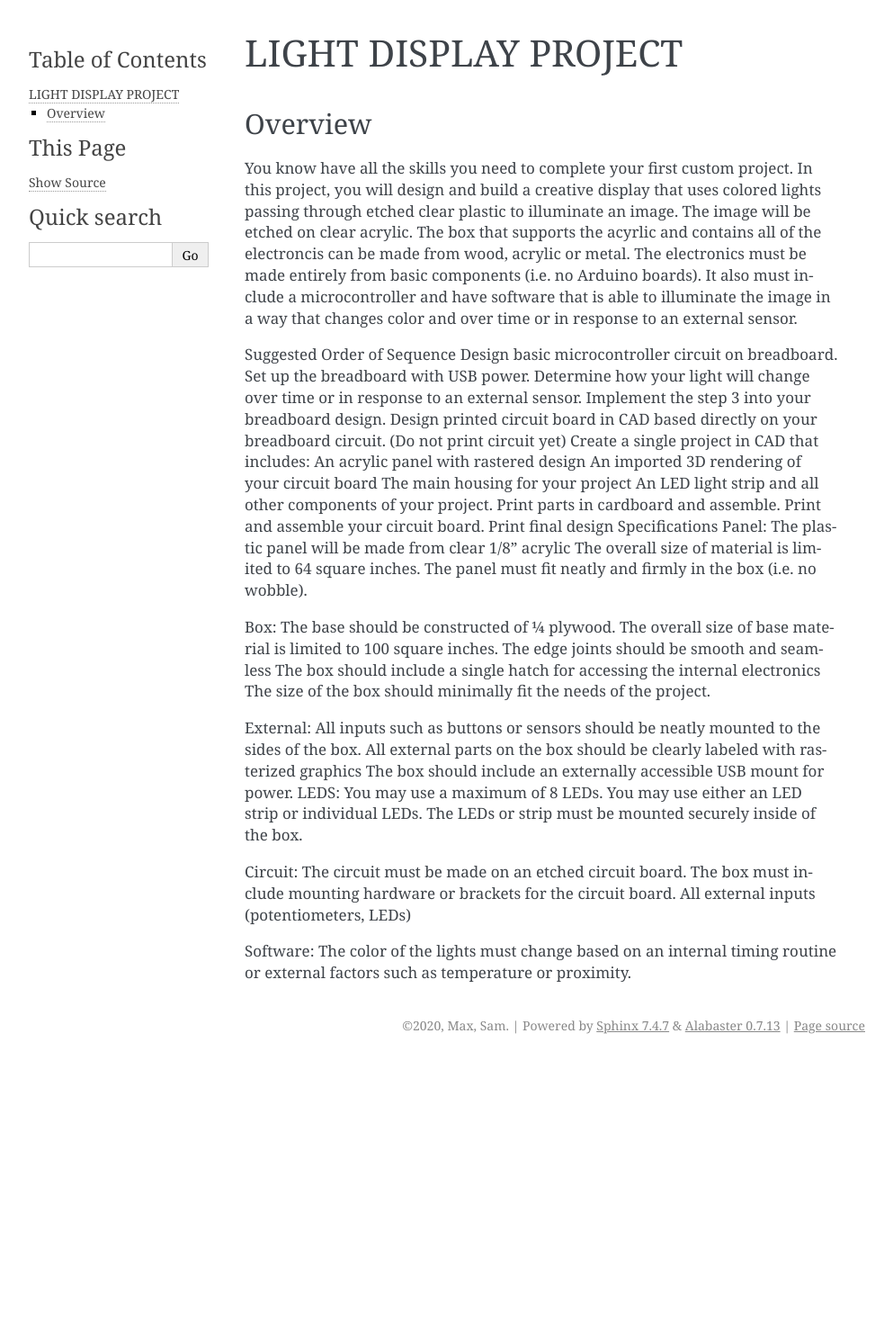
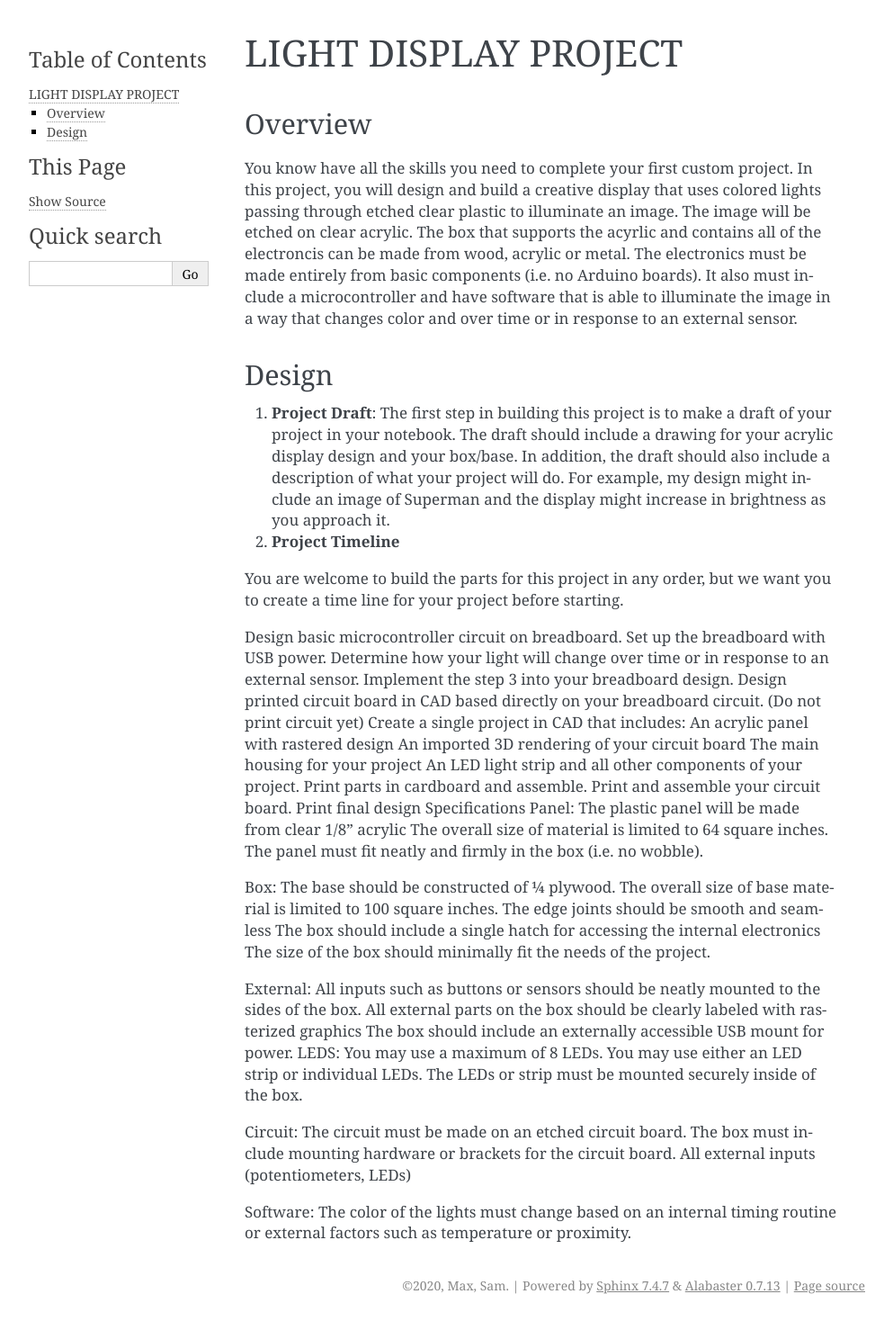
Before and after one commit to maxtkc/mvths-wiki, a Sphinx documentation site: the page built from docs/047a-light-display-project.rst, in a window 1280 px wide. Shown: the whole page at 90% size, without its empty margins (148-1141 px from the left). Built offline with Sphinx 7.4.7, drawn with Linux system fonts in a browser that asks for light colours; pages that are not in the unit, such as notebooks, are missing from menus; before the commit the page ends 1179 px from its top, so only the background shows below that.

Commit message:
Update 047a-light-display-project.rst

```diff
--- a/docs/047a-light-display-project.rst
+++ b/docs/047a-light-display-project.rst
@@ -6,7 +6,15 @@ Overview
 
 You know have all the skills you need to complete your first custom project. In this project, you will design and build a creative display that uses colored lights passing through etched clear plastic to illuminate an image. The image will be etched on clear acrylic. The box that supports the acyrlic and contains all of the electroncis can be made from wood, acrylic or metal. The electronics must be made entirely from basic components (i.e. no Arduino boards). It also must include a microcontroller and have software that is able to illuminate the image in a way that changes color and over time or in response to an external sensor.
 
-Suggested Order of Sequence
+Design
+------------
+
+#. **Project Draft**: The first step in building this project is to make a draft of your project in your notebook. The draft should include a drawing for your acrylic display design and your box/base. In addition, the draft should also include a description of what your project will do. For example, my design might include an image of Superman and the display might increase in brightness as you approach it.
+
+#. **Project Timeline**
+
+You are welcome to build the parts for this project in any order, but we want you to create a time line for your project before starting.
+
 Design basic microcontroller circuit on breadboard.
 Set up the breadboard with USB power.
 Determine how your light will change over time or in response to an external sensor.
```
